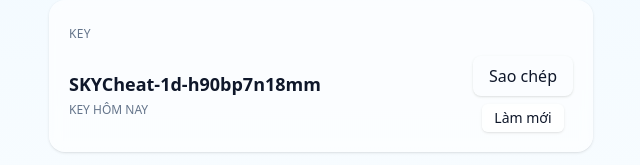
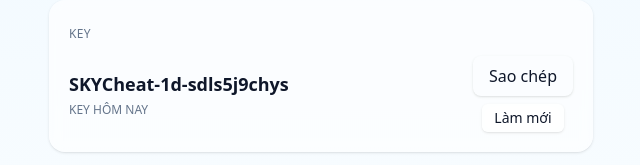
Before and after one commit to zyn06-cyme/key1day, a plain HTML site: page index.html in a window 1280 px wide. Shown: the part 200-365 px from the top of the page, 319-959 px from the left. Drawn offline with nearby package versions, Linux system fonts and the light colour scheme.

Commit message:
Update index.html

```diff
--- a/index.html
+++ b/index.html
@@ -72,7 +72,7 @@
 
   <script>
     // ====== CONFIG - edit this value to change key when you update on GitHub ======
-    const KEY_VAR = 'SKYCheat-1d-h90bp7n18mm'; // <-- Replace this value with the new key every day
+    const KEY_VAR = 'SKYCheat-1d-sdls5j9chys'; // <-- Replace this value with the new key every day
     // ===========================================================================
 
     // Init UI
```
